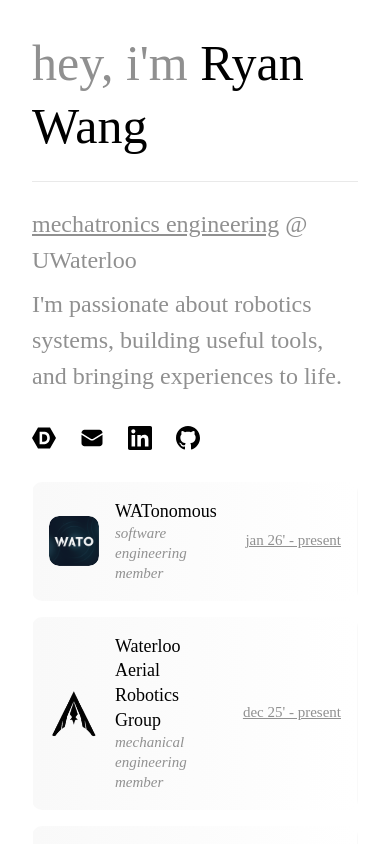
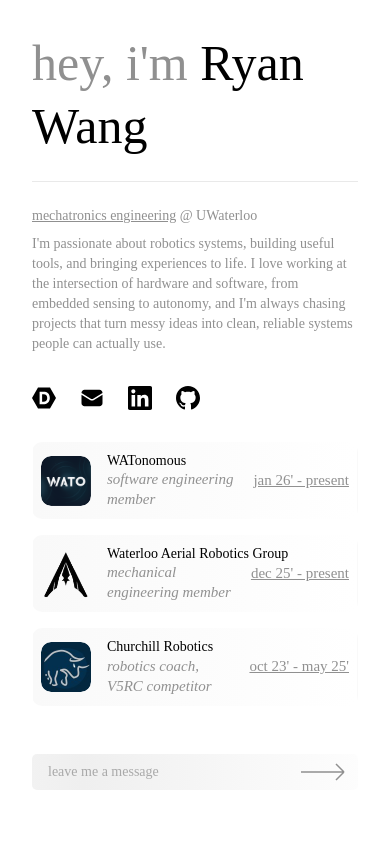
Before and after one commit to sym7534/my-portfolio, a Next.js app: page / in a window 390 px wide. Shown: the top 844 px of the page. Built offline with nearby package versions, Linux system fonts and the light colour scheme.

Commit message:
adjusted styles

```diff
--- a/src/app/page.tsx
+++ b/src/app/page.tsx
@@ -1,6 +1,6 @@
 "use client";
 
-import { useState } from "react";
+import { useEffect, useState } from "react";
 import {
   Container,
   Panel,
@@ -27,8 +27,13 @@ import {
 } from "@/components";
 import Image from "next/image";
 
+const MAX_EXPERIENCE_TITLE_SIZE = 30;
+
 export default function Home() {
   const [expandedId, setExpandedId] = useState<string | null>(null);
+  const [experienceTitleSize, setExperienceTitleSize] = useState(
+    MAX_EXPERIENCE_TITLE_SIZE
+  );
   const [message, setMessage] = useState("");
   const [isSending, setIsSending] = useState(false);
 
@@ -37,6 +42,19 @@ export default function Home() {
   const handleClick = (id: string) => {
     // For mobile tap-to-toggle
     setExpandedId((prev) => (prev === id ? null : id));
+  };
+
+  useEffect(() => {
+    const handleResize = () => {
+      setExperienceTitleSize(MAX_EXPERIENCE_TITLE_SIZE);
+    };
+
+    window.addEventListener("resize", handleResize);
+    return () => window.removeEventListener("resize", handleResize);
+  }, []);
+
+  const handleExperienceTitleSize = (size: number) => {
+    setExperienceTitleSize((current) => Math.min(current, size));
   };
 
   const handleSendMessage = async () => {
@@ -87,12 +105,15 @@ export default function Home() {
               hey, i&apos;m <span className="text-text-primary">Ryan Wang</span>
             </h1>
             <div className="w-full max-w-md h-px bg-text-secondary/20 my-6" />
-            <p className="text-base text-text-secondary">
+            <p className="text-sm text-text-secondary">
               <span className="underline">mechatronics engineering</span> @ UWaterloo
             </p>
-            <p className="text-base text-text-secondary mt-2">
+            <p className="text-sm text-text-secondary mt-2">
               I&apos;m passionate about robotics systems, building useful tools, and
-              bringing experiences to life.
+              bringing experiences to life. I love working at the intersection of
+              hardware and software, from embedded sensing to autonomy, and I&apos;m
+              always chasing projects that turn messy ideas into clean, reliable
+              systems people can actually use.
             </p>
           </Section>
 
@@ -117,6 +138,8 @@ export default function Home() {
               description="Developing perception and autonomous pathing software for Rover on Waterloo's AV design team."
               skills={["c++", "python", "ROS 2", "docker"]}
               isExpanded={expandedId === "watonomous"}
+              titleSize={experienceTitleSize}
+              onTitleSizeChange={handleExperienceTitleSize}
               onMouseEnter={() => handleMouseEnter("watonomous")}
               onMouseLeave={handleMouseLeave}
               onClick={() => handleClick("watonomous")}
@@ -137,6 +160,8 @@ export default function Home() {
               description="Developing a competition firefighting drone."
               skills={["solidworks", "CAD"]}
               isExpanded={expandedId === "warg"}
+              titleSize={experienceTitleSize}
+              onTitleSizeChange={handleExperienceTitleSize}
               onMouseEnter={() => handleMouseEnter("warg")}
               onMouseLeave={handleMouseLeave}
               onClick={() => handleClick("warg")}
@@ -157,6 +182,8 @@ export default function Home() {
               description="Directed a robotics club of 10+ teams totalling 150+ members, built world-class competition robots."
               skills={["c++", "onshape", "fusion360", "PID", "pure pursuit"]}
               isExpanded={expandedId === "churchill"}
+              titleSize={experienceTitleSize}
+              onTitleSizeChange={handleExperienceTitleSize}
               onMouseEnter={() => handleMouseEnter("churchill")}
               onMouseLeave={handleMouseLeave}
               onClick={() => handleClick("churchill")}
--- a/src/components/ui/Card.tsx
+++ b/src/components/ui/Card.tsx
@@ -1,4 +1,7 @@
+"use client";
+
 import { cn } from "@/lib/utils";
+import { useEffect, useRef, useState } from "react";
 
 interface CardProps {
   children?: React.ReactNode;
@@ -49,11 +52,16 @@ interface ExperienceCardProps {
   description?: string;
   skills?: string[];
   isExpanded?: boolean;
+  titleSize?: number;
+  onTitleSizeChange?: (size: number) => void;
   onMouseEnter?: () => void;
   onMouseLeave?: () => void;
   onClick?: () => void;
   className?: string;
 }
+
+const MAX_TITLE_SIZE = 30;
+const MIN_TITLE_SIZE = 14;
 
 /**
  * Skill tag pill for experience cards.
@@ -78,16 +86,97 @@ export function ExperienceCard({
   description,
   skills,
   isExpanded = false,
+  titleSize,
+  onTitleSizeChange,
   onMouseEnter,
   onMouseLeave,
   onClick,
   className,
 }: ExperienceCardProps) {
+  const titleRef = useRef<HTMLHeadingElement>(null);
+  const isControlled = typeof titleSize === "number";
+  const [titleFontSize, setTitleFontSize] = useState(MAX_TITLE_SIZE);
+  const effectiveTitleSize = isControlled ? titleSize : titleFontSize;
+  const currentSizeRef = useRef(effectiveTitleSize);
+
+  useEffect(() => {
+    currentSizeRef.current = effectiveTitleSize;
+  }, [effectiveTitleSize]);
+
+  useEffect(() => {
+    const element = titleRef.current;
+    if (!element) {
+      return;
+    }
+
+    let frameId: number | null = null;
+
+    const fitTitle = () => {
+      frameId = null;
+      const available = element.clientWidth;
+      const required = element.scrollWidth;
+      if (!available || !required) {
+        return;
+      }
+
+      const currentSize = currentSizeRef.current;
+      const requiredAtMax = required * (MAX_TITLE_SIZE / currentSize);
+      if (requiredAtMax <= available) {
+        if (!isControlled && currentSize !== MAX_TITLE_SIZE) {
+          setTitleFontSize(MAX_TITLE_SIZE);
+        }
+        return;
+      }
+
+      const nextSize = Math.max(
+        MIN_TITLE_SIZE,
+        Math.floor(currentSize * (available / required))
+      );
+
+      if (nextSize < currentSize) {
+        if (isControlled) {
+          onTitleSizeChange?.(nextSize);
+          return;
+        }
+
+        setTitleFontSize(nextSize);
+        onTitleSizeChange?.(nextSize);
+      }
+    };
+
+    const scheduleFit = () => {
+      if (frameId !== null) {
+        return;
+      }
+      frameId = window.requestAnimationFrame(fitTitle);
+    };
+
+    scheduleFit();
+
+    if (typeof ResizeObserver !== "undefined") {
+      const observer = new ResizeObserver(scheduleFit);
+      observer.observe(element);
+
+      return () => {
+        if (frameId !== null) {
+          window.cancelAnimationFrame(frameId);
+        }
+        observer.disconnect();
+      };
+    }
+
+    return () => {
+      if (frameId !== null) {
+        window.cancelAnimationFrame(frameId);
+      }
+    };
+  }, [isControlled, onTitleSizeChange, title, titleSize]);
+
   return (
     <Card
       variant="gradient"
       className={cn(
-        "[container-type:inline-size] border transition-colors duration-200 cursor-pointer",
+        "[container-type:inline-size] border transition-colors duration-200 cursor-pointer p-2",
         isExpanded ? "border-[#e7e7e7]" : "border-transparent hover:border-text-secondary/30",
         className
       )}
@@ -101,7 +190,11 @@ export function ExperienceCard({
           {logo}
         </div>
         <div className="flex-1 min-w-0">
-          <h3 className="font-serif text-[clamp(18px,6cqw,30px)] text-text-primary leading-snug break-words">
+          <h3
+            ref={titleRef}
+            className="font-serif text-text-primary leading-snug whitespace-nowrap"
+            style={{ fontSize: `${effectiveTitleSize}px` }}
+          >
             {title}
           </h3>
           <p className="font-serif text-xs text-text-muted italic">
--- a/src/components/ui/Input.tsx
+++ b/src/components/ui/Input.tsx
@@ -36,8 +36,8 @@ export const Input = forwardRef<HTMLInputElement, InputProps>(
         <input
           ref={ref}
           className={cn(
-            "w-full animate-shimmer rounded-sm px-4 py-3",
-            "font-serif text-base text-text-primary",
+            "w-full animate-shimmer rounded-sm px-4 py-2",
+            "font-serif text-sm text-text-primary",
             "focus:outline-none focus:ring-1 focus:ring-text-secondary",
             icon && "pr-14",
             className
@@ -48,7 +48,7 @@ export const Input = forwardRef<HTMLInputElement, InputProps>(
         />
         {/* Custom placeholder with blinking cursor */}
         {!hasValue && placeholder && (
-          <span className="absolute left-4 pointer-events-none font-serif text-base text-text-muted opacity-75">
+          <span className="absolute left-4 pointer-events-none font-serif text-sm text-text-muted opacity-75">
             {placeholder}
             <span className="animate-blink">_</span>
           </span>
```
